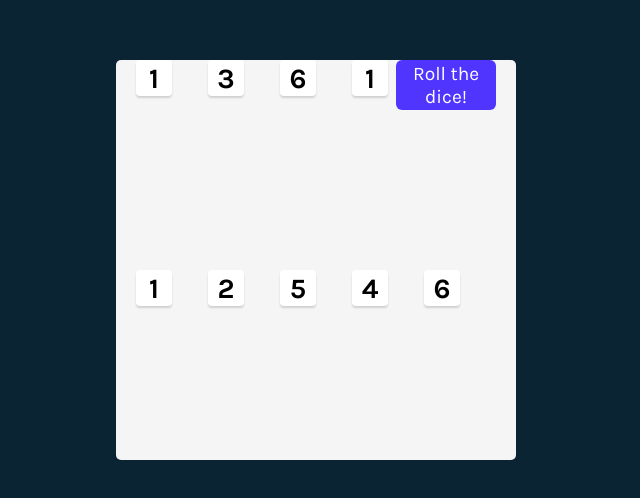
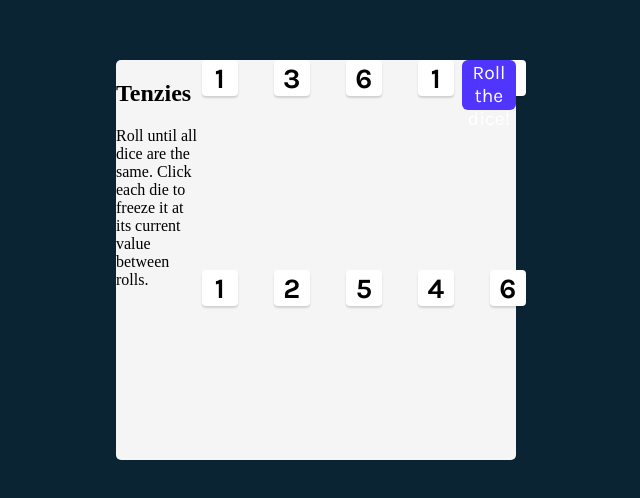
Before and after one commit to jacquikeating/tenzies, a React (Vite) app: page / in a window 1280 px wide. Shown: the part 140-638 px from the top of the page, without its empty margins (324-964 px from the left). Built offline with nearby package versions, Linux system fonts and the light colour scheme.

Commit message:
Added title and instructions

```diff
--- a/App.jsx
+++ b/App.jsx
@@ -28,6 +28,11 @@
 
     return (
         <main>
+            <section id="intro">
+                <h1 className="title">Tenzies</h1>
+                <p className="instructions">Roll until all dice are the same. Click each die to freeze it at its current value between rolls.</p>
+            </section>
+
             <section id="dice-container">
                 {diceArr.map((die) => {
                     return <Die
```
